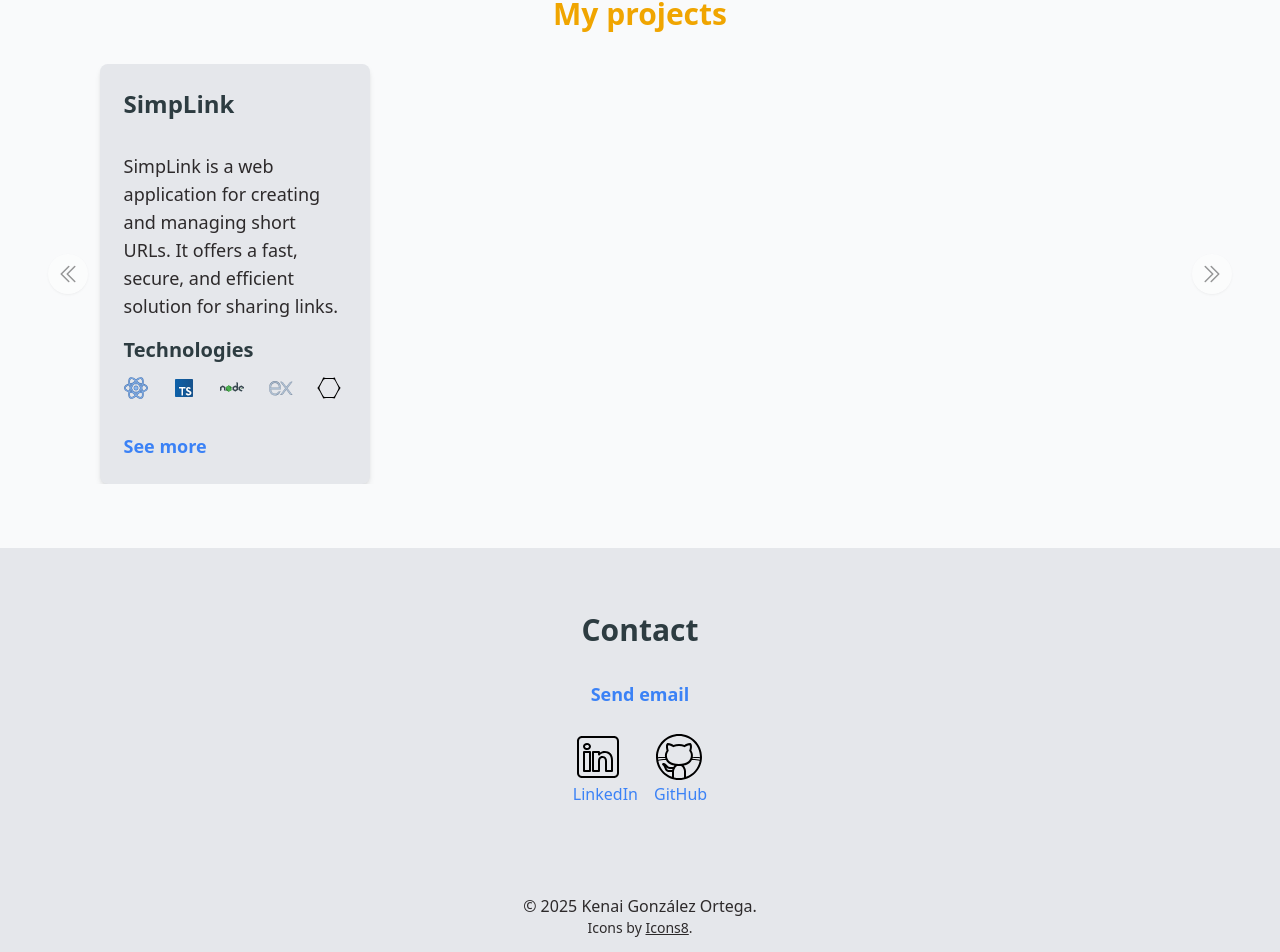
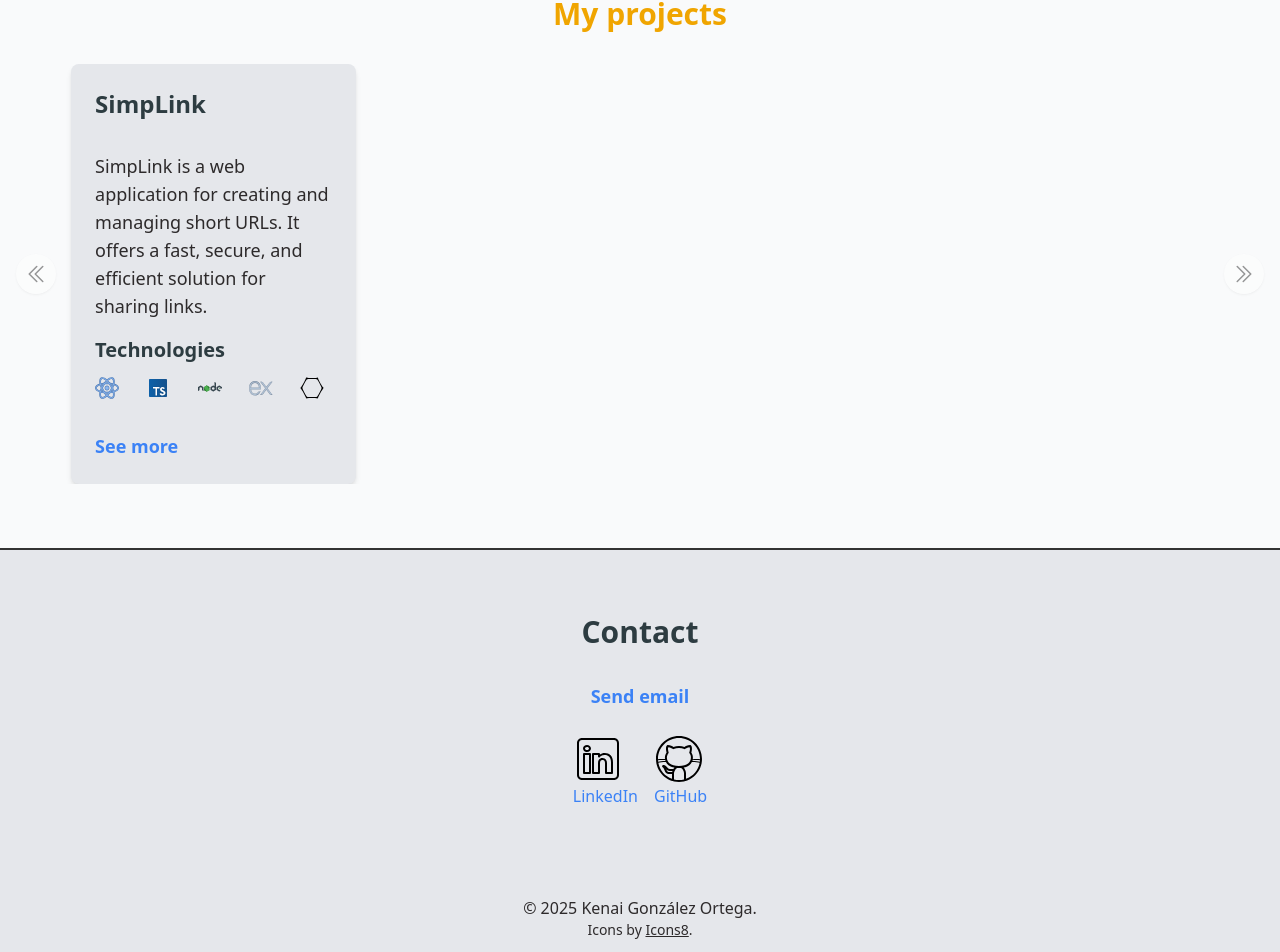
Before and after one commit to KenaiGonzalezOrtega/Portfolio, a React (Vite) app: page / in a window 1280 px wide. Shown: the part 1760-2712 px from the top of the page. Built offline with nearby package versions, Linux system fonts and the light colour scheme.

Commit message:
Add Contact and Footer components to the homepage, adjust styles, and update demo video URLs

```diff
--- a/src/App.tsx
+++ b/src/App.tsx
@@ -1,5 +1,7 @@
 import { useTranslation } from "react-i18next";
 import BackToMainPageButton from "./components/BackToMainPageButton";
+import Contact from "./components/Contact";
+import Footer from "./components/Footer";
 import LanguageSwitcher from "./components/LanguageSwitcher";
 import Routes from "./routes";
 
@@ -10,6 +12,9 @@ export default function App() {
       <LanguageSwitcher />
       <BackToMainPageButton t={t} />
       <Routes t={t} />
+      <Contact t={t} />
+
+      <Footer />
     </div>
 
   )
--- a/src/components/Contact.tsx
+++ b/src/components/Contact.tsx
@@ -4,7 +4,7 @@ import LinkedinIcon from "../icons/LinkedinIcon";
 
 export default function Contact({ t }: { t: TFunction }) {
   return (
-    <section id="contact" className="py-16 bg-background-secondary dark:bg-dark-background-secondary w-full px-8">
+    <section id="contact" className="py-16 bg-background-secondary dark:bg-dark-background-secondary w-full px-8 border-t-2 border-t-text-primary dark:border-t-dark-text-primary">
       <div className="text-center mb-8">
         <h2 className="text-3xl font-semibold text-title-secondary dark:text-dark-title-secondary">{t('contact.title')}</h2>
       </div>
--- a/src/components/Projects.tsx
+++ b/src/components/Projects.tsx
@@ -15,7 +15,7 @@ export default function Projects({ t }: { t: TFunction }) {
   }
   //const visibleItems = window.innerWidth >= 1024 ? 3 : 2
   return (
-    <section id="projects" className="py-16 w-full bg-background-alternative dark:bg-dark-background-alternative px-8">
+    <section id="projects" className="py-16 w-full bg-background-alternative dark:bg-dark-background-alternative ">
       <div className="text-center mb-8">
         <h2 className="text-3xl font-semibold text-title-alternative dark:text-dark-title-alternative">{t('projects.title')}</h2>
       </div>
--- a/src/components/SoftSkillsSection.tsx
+++ b/src/components/SoftSkillsSection.tsx
@@ -11,7 +11,7 @@ export default function SoftSkillsSection({ t }: { t: TFunction }) {
           {t("softSkills.title")}
         </h2>
       </div>
-      <ul className="w-1/2 grid grid-cols-2 gap-10">
+      <ul className="w-full lg:w-1/2 grid grid-cols-2 gap-10">
         {softSkills.map(item => {
 
           return (
--- a/src/data/projects.ts
+++ b/src/data/projects.ts
@@ -20,7 +20,7 @@ const items: ProjectWithoutId[] = [
       ExpressjsIcon(),
       HexagonIcon()
     ],
-    demoUrl: "https://vleztvuwggqccychzzli.supabase.co/storage/v1/object/public/simplink//SimpLink_DEMO.webm",
+    demoUrl: "https://vleztvuwggqccychzzli.supabase.co/storage/v1/object/public/simplink//SimpLink_DEMO.mp4",
     coverImgUrl: "https://vleztvuwggqccychzzli.supabase.co/storage/v1/object/public/simplink//img1.png"
   },
 
--- a/src/pages/Home.tsx
+++ b/src/pages/Home.tsx
@@ -1,7 +1,5 @@
 import type { TFunction } from "i18next";
 import AboutMe from "../components/AboutMe";
-import Contact from "../components/Contact";
-import Footer from "../components/Footer";
 import Presentation from "../components/Presentation";
 import Projects from "../components/Projects";
 import SkillsSection from "../components/SkillsSection";
@@ -23,10 +21,6 @@ export default function Home({ t }: { t: TFunction }) {
 
       <Projects t={t} />
 
-      <Contact t={t} />
-
-      <Footer />
-
     </div>
   );
 };
--- a/src/pages/Project.tsx
+++ b/src/pages/Project.tsx
@@ -51,8 +51,8 @@ export default function Project({ projectId, t }: { projectId: string, t: TFunct
 
       </section>
       <section className='gap-10 p-10 md:p-20 bg-background-secondary dark:bg-dark-background-secondary'>
-        <video loop muted controls className='max-h-[90vh]'>
-          <source src={project.demoUrl} />
+        <video muted controls preload='metadata' className='max-h-[90vh]'>
+          <source src={project.demoUrl} type="video/webm" />
         </video>
       </section>
     </div>
--- a/src/routes/index.tsx
+++ b/src/routes/index.tsx
@@ -1,9 +1,16 @@
 import type { TFunction } from "i18next";
-import { Route, Switch } from "wouter";
+import { useEffect } from "react";
+import { Route, Switch, useLocation } from "wouter";
 import Home from "../pages/Home";
 import Project from "../pages/Project";
 
 export default function Routes({ t }: { t: TFunction }) {
+  const [location] = useLocation();
+
+  // biome-ignore lint/correctness/useExhaustiveDependencies: <explanation>
+  useEffect(() => {
+    window.scrollTo(0, 0);
+  }, [location]);
   return (
     <Switch>
       <Route path="/">
```
